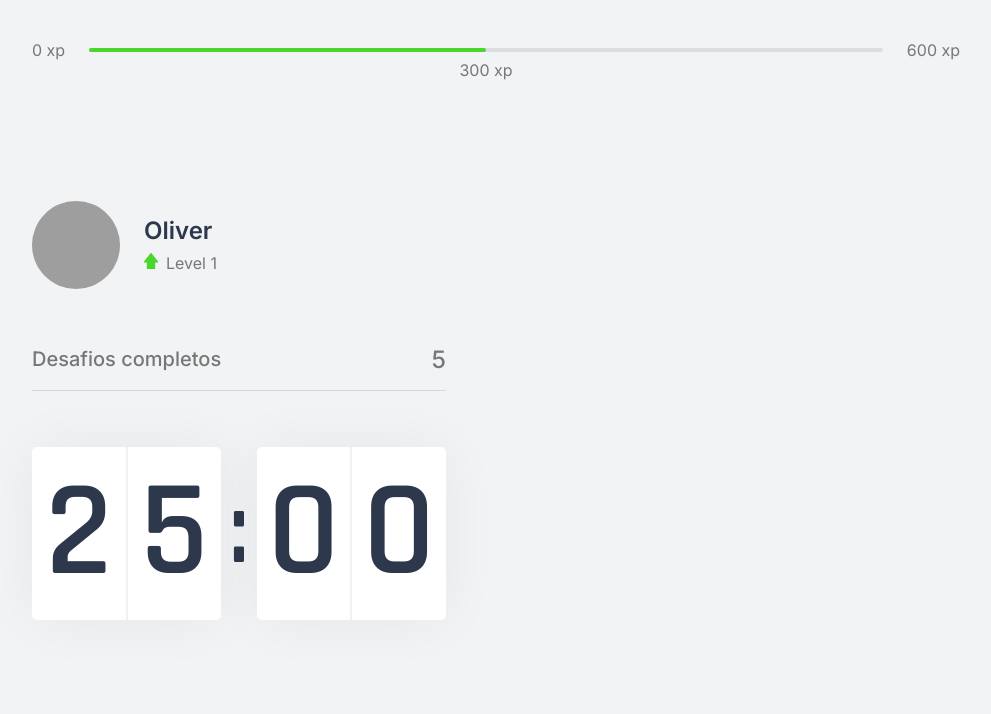
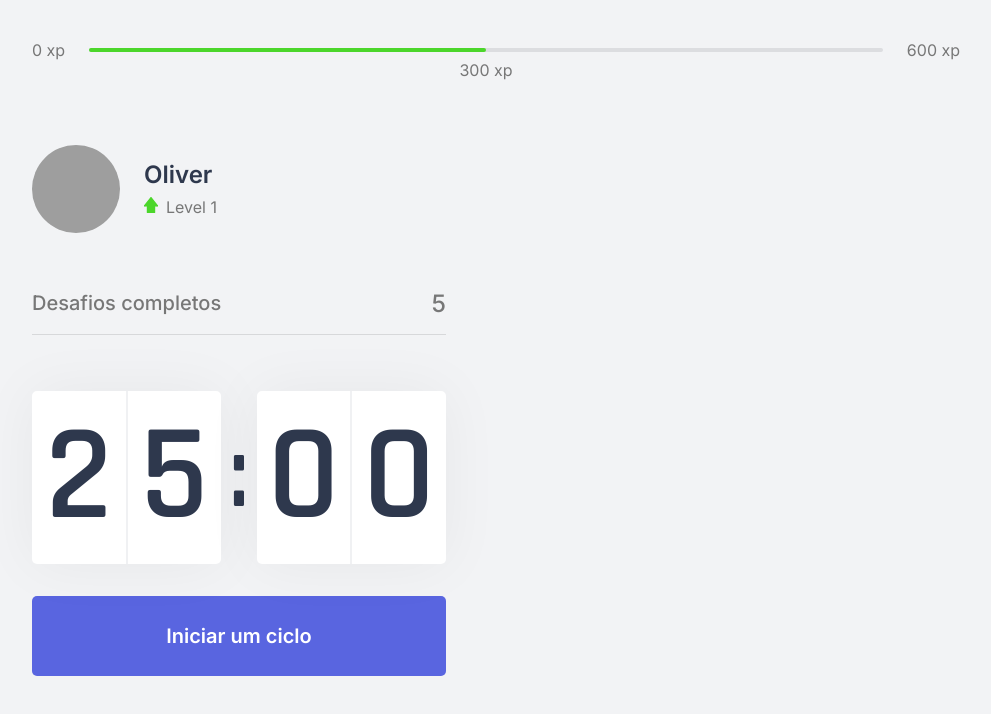
Before and after one commit to Codfect/NextJs-Typescript, a Next.js app: page / in a window 1280 px wide. Shown: the top 714 px of the page, without its empty margins (144-1135 px from the left). Built offline with nearby package versions, Linux system fonts and the light colour scheme; grey boxes are pictures that could not be loaded.

Commit message:
set countdown, state and useEffect set time

```diff
--- a/src/components/Countdown.tsx
+++ b/src/components/Countdown.tsx
@@ -1,19 +1,48 @@
+import { useEffect, useState } from 'react'
+
 import styles from '../styles/components/Countdown.module.css';
 
 export function Countdown() {
+    const [time, setTime] = useState(25 * 60);
+    const [active, setActive] = useState(false);
+
+    const minutes = Math.floor(time / 60);
+    const seconds = time % 60
+
+    const [minuteLeft, minuteRight] = String(minutes).padStart(2, '0').split('');
+    const [secondLeft, secondRight] = String(seconds).padStart(2, '0').split('');
+
+    function startCountdown() {
+        setActive(true);
+    }
+
+    useEffect(() => {
+        if (active && time > 0) {
+            setTimeout(() => {
+                setTime(time - 1)
+            }, 1000)
+        }
+    }, [active, time]);
+
     return(
+        <div>
             <div className={styles.countdownContainer}>
                 <div>
-                <span>2</span>
-                <span>5</span>
+                    <span>{minuteLeft}</span>
+                    <span>{minuteRight}</span>
                 </div>
 
                 <span>:</span>
 
                 <div>
-                <span>0</span>
-                <span>0</span>
+                    <span>{secondLeft}</span>
+                    <span>{secondRight}</span>
                 </div>
+            </div>
+
+            <button type="button" className={styles.countdownButton} onClick={startCountdown}>
+                Iniciar um ciclo
+            </button>
         </div>
     );
 }
--- a/src/styles/components/Countdown.module.css
+++ b/src/styles/components/Countdown.module.css
@@ -36,3 +36,28 @@
     font-size: 6.25rem;
     margin: 0 0.5rem;
 }
+
+.countdownButton {
+    width: 100%;
+    height: 5rem;
+
+    margin-top: 2rem;
+
+    display: flex;
+    align-items: center;
+    justify-content: center;
+
+    border: 0;
+    border-radius: 5px;
+    background: var(--blue);
+    color: var(--white);
+
+    font-size: 1.25rem;
+    font-weight: 600;
+
+    transition: background-color 0.2s;
+}
+
+.countdownButton:hover {
+    background: var(--blue-dark);
+}
```
Lines whose indentation alone changed are shown as unchanged.
